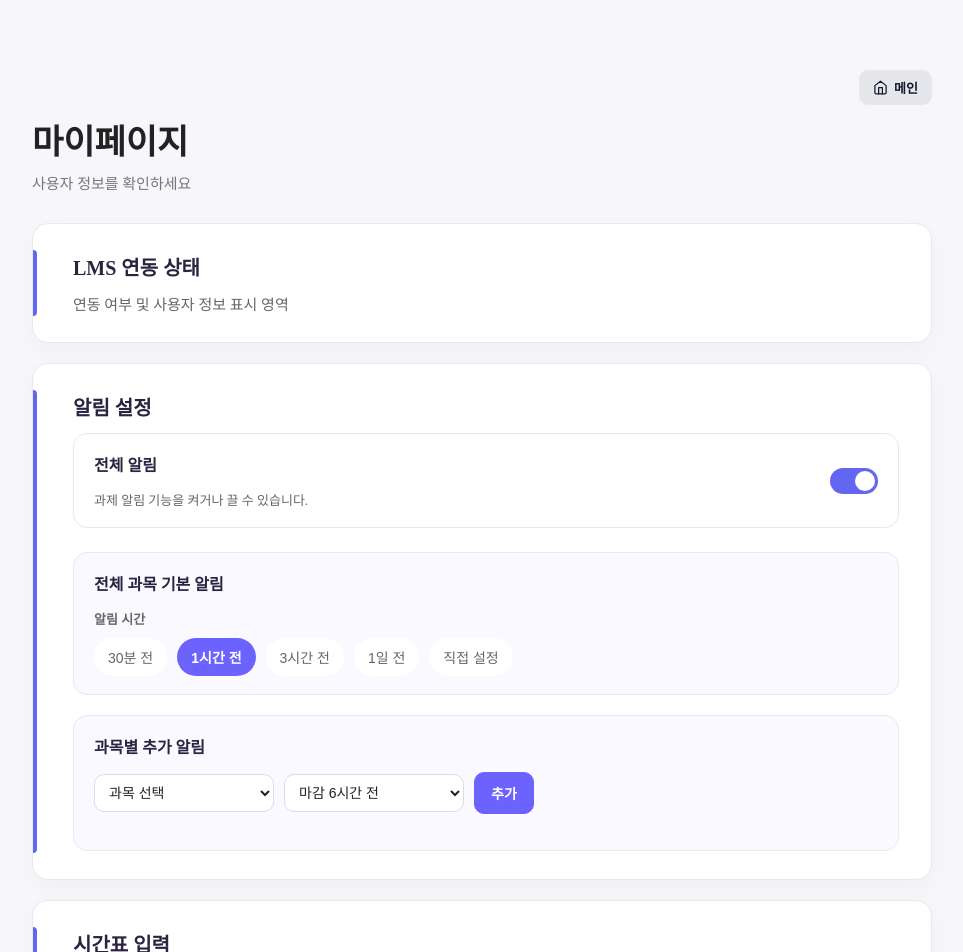
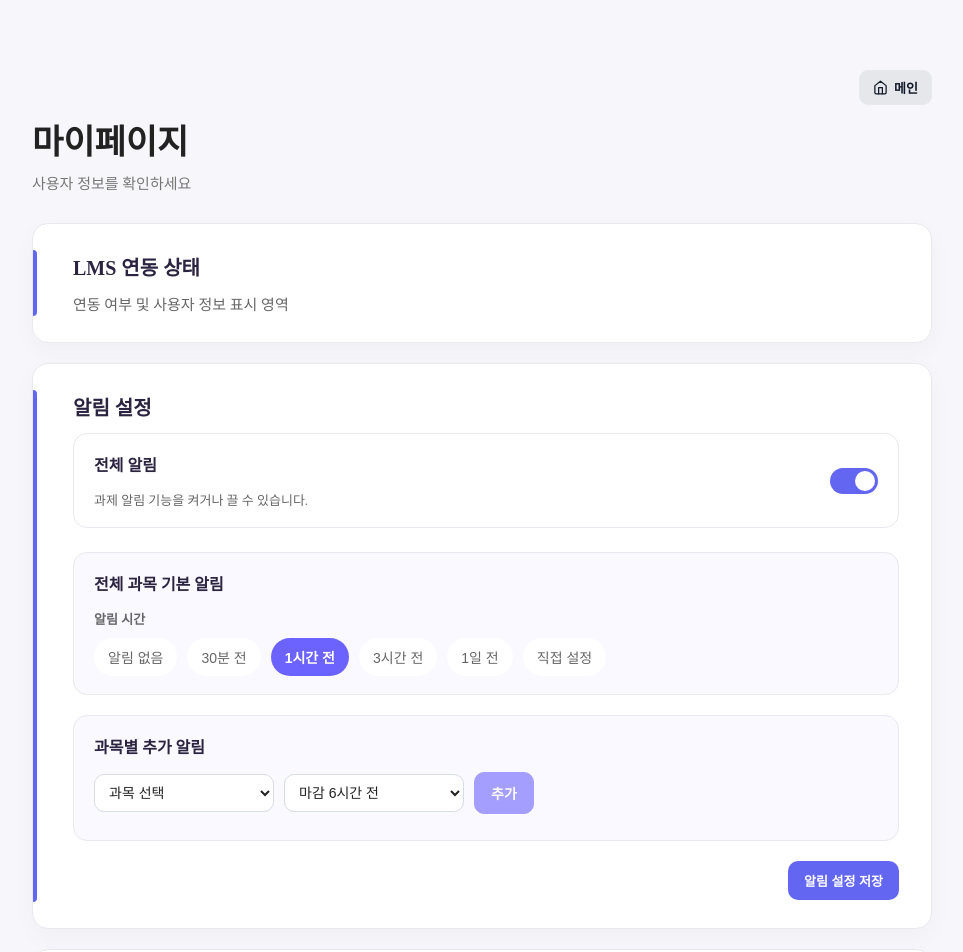
Before and after one commit to KadenID/OSBP_Team_NULL, a React (Vite) app in the folder client/: page /mypage in a window 1280 px wide. Shown: the top 952 px of the page, without its empty margins (158-1121 px from the left). Built offline with nearby package versions, Linux system fonts and the light colour scheme.

Commit message:
refactor: 알림 설정 컴포넌트 구조 및 스타일 정리

```diff
--- a/client/src/Components/my_page/AlarmSettings.css
+++ b/client/src/Components/my_page/AlarmSettings.css
@@ -130,7 +130,7 @@
   transition: transform 0.2s ease, background-color 0.2s ease;
 }
 
-.reminder-chip:hover {
+.reminder-chip:not(:disabled):hover {
   transform: translateY(-1px);
   background-color: var(--alarm-chip-hover);
 }
@@ -196,6 +196,12 @@
   cursor: pointer;
 }
 
+.alarm-select:disabled {
+  cursor: not-allowed;
+  opacity: 0.6;
+  transform: none;
+}
+
 .add-reminder-button {
   padding: 10px 16px;
   border: 1px solid var(--alarm-chip-active);
@@ -208,32 +214,15 @@
   transition: background-color 0.2s ease, transform 0.2s ease;
 }
 
-.add-reminder-button:hover {
+.add-reminder-button:not(:disabled):hover {
   transform: translateY(-1px);
   background-color: var(--alarm-button-hover);
 }
 
-.add-reminder-button:disabled,
-.alarm-select:disabled {
+.add-reminder-button:disabled {
   cursor: not-allowed;
   opacity: 0.6;
   transform: none;
-}
-
-.delete-reminder-button {
-  padding: 8px 12px;
-  border: none;
-  border-radius: 8px;
-  background-color: #ef4444;
-  color: white;
-  font-size: 13px;
-  font-weight: 600;
-  cursor: pointer;
-  transition: 0.2s ease;
-}
-
-.delete-reminder-button:hover {
-  opacity: 0.9;
 }
 
 /* 과목별 알림 목록 */
@@ -261,12 +250,6 @@
   color: var(--card-title);
 }
 
-.alarm-course-time {
-  font-size: 13px;
-  font-weight: 600;
-  color: var(--card-content);
-}
-
 .alarm-course-info {
   display: flex;
   flex-direction: column;
@@ -279,6 +262,73 @@
   color: var(--card-content);
 }
 
+.delete-reminder-button {
+  padding: 8px 12px;
+  border: none;
+  border-radius: 8px;
+  background-color: #ef4444;
+  color: white;
+  font-size: 13px;
+  font-weight: 600;
+  cursor: pointer;
+  transition: opacity 0.2s ease, transform 0.2s ease;
+}
+
+.delete-reminder-button:not(:disabled):hover {
+  opacity: 0.9;
+}
+
+.delete-reminder-button:disabled {
+  cursor: not-allowed;
+  opacity: 0.5;
+  transform: none;
+}
+
+/* 저장 버튼 */
+.save-alarm-wrapper {
+  margin-top: 20px;
+  display: flex;
+  flex-direction: column;
+  align-items: flex-end;
+  gap: 8px;
+}
+
+.save-alarm-button {
+  display: block;
+  padding: 10px 16px;
+  border: none;
+  border-radius: 10px;
+  background-color: var(--primary);
+  color: white;
+  font-size: 13px;
+  font-weight: 600;
+  cursor: pointer;
+  transition: opacity 0.2s ease, transform 0.2s ease;
+}
+
+.save-alarm-button:not(:disabled):hover {
+  opacity: 0.9;
+  transform: translateY(-1px);
+}
+
+.save-alarm-button:disabled {
+  cursor: not-allowed;
+  opacity: 0.5;
+  transform: none;
+}
+
+.alarm-save-message {
+  margin: 0;
+  padding: 8px 12px;
+
+  border-radius: 8px;
+  background-color: rgba(99, 102, 241, 0.08);
+  color: var(--primary);
+
+  font-size: 12px;
+  font-weight: 600;
+}
+
 /* 반응형 */
 @media (max-width: 640px) {
   .alarm-toggle-row,
@@ -289,7 +339,13 @@
 
   .course-reminder-add-row,
   .alarm-select,
-  .add-reminder-button {
+  .add-reminder-button,
+  .delete-reminder-button,
+  .save-alarm-button {
+    width: 100%;
+  }
+
+  .save-alarm-wrapper {
     width: 100%;
   }
 }
--- a/client/src/Components/my_page/AlarmSettings.jsx
+++ b/client/src/Components/my_page/AlarmSettings.jsx
@@ -1,43 +1,66 @@
 import { useState } from "react";
 
+/* 전체 과목 기본 알림 옵션 */
+const reminderOptions = [
+    { id: "none", label: "알림 없음", value: 0, unit: "none" },
+    { id: "30min", label: "30분 전", value: 30, unit: "minute" },
+    { id: "1hour", label: "1시간 전", value: 1, unit: "hour" },
+    { id: "3hour", label: "3시간 전", value: 3, unit: "hour" },
+    { id: "1day", label: "1일 전", value: 1, unit: "day" },
+];
+
+/* 과목별 추가 알림 옵션 */
+const courseReminderOptions = [
+    { id: "3hours", label: "마감 3시간 전", value: 3, unit: "hour" },
+    { id: "6hours", label: "마감 6시간 전", value: 6, unit: "hour" },
+    { id: "12hours", label: "마감 12시간 전", value: 12, unit: "hour" },
+    { id: "1day", label: "마감 1일 전", value: 1, unit: "day" },
+];
+
+/* 과목 목록 */
+const courses = [
+    { id: "course1", name: "과목명1" },
+    { id: "course2", name: "과목명2" },
+];
+
 function AlarmSettings() {
+    /* 전체 알림 상태 */
     const [isAlarmEnabled, setIsAlarmEnabled] = useState(true);
+    const [saveMessage, setSaveMessage] = useState("");
+
+    /* 전체 과목 기본 알림 상태 */
     const [defaultReminder, setDefaultReminder] = useState({
         id: "1hour",
         type: "preset",
         value: 1,
-        unit: "hour"
+        unit: "hour",
     });
 
-    const reminderOptions = [
-        { id: "30min", label: "30분 전", value: 30, unit: "minute" },
-        { id: "1hour", label: "1시간 전", value: 1, unit: "hour" },
-        { id: "3hour", label: "3시간 전", value: 3, unit: "hour" },
-        { id: "1day", label: "1일 전", value: 1, unit: "day" }
-    ];
-    const courses = [
-        { id: "course1", name: "과목명1" },
-        { id: "course2", name: "과목명2" }
-    ]
-
+    /* 과목별 추가 알림 상태 */
     const [selectedCourseId, setSelectedCourseId] = useState("");
     const [selectedReminder, setSelectedReminder] = useState("6hours");
     const [courseReminders, setCourseReminders] = useState({});
 
-    const handleCourseReminderChange = (courseId, value) => {
-        setCourseReminders((prev) => ({...prev, [courseId]: value,}));
-    };
+    const isSelectedCourseAlreadyAdded =
+    selectedCourseId !== "" && courseReminders[selectedCourseId];
 
+    const isAddButtonDisabled =
+    !isAlarmEnabled || !selectedCourseId || isSelectedCourseAlreadyAdded;
+
+    /* 과목별 알림 추가 */
     const handleAddCourseReminder = () => {
-        if (!selectedCourseId) return;
+        if (!selectedCourseId || courseReminders[selectedCourseId]) return;
 
-        setCourseReminders((prev) => ({...prev, [selectedCourseId]: selectedReminder,
+        setCourseReminders((prev) => ({
+            ...prev,
+            [selectedCourseId]: selectedReminder,
         }));
 
         setSelectedCourseId("");
         setSelectedReminder("6hours");
     };
 
+    /* 과목별 알림 삭제 */
     const handleDeleteCourseReminder = (courseId) => {
         setCourseReminders((prev) => {
             const updated = { ...prev };
@@ -46,19 +69,36 @@ function AlarmSettings() {
         });
     };
 
-    const getReminderLabel = (value) => {
-        const labels = {
-            "3hours": "마감 3시간 전",
-            "6hours": "마감 6시간 전",
-            "12hours": "마감 12시간 전",
-            "1day": "마감 1일 전",
+    /* 과목별 알림 라벨 가져오기 */
+    const getReminderLabel = (reminderId) => {
+        const reminder = courseReminderOptions.find(
+            (option) => option.id === reminderId
+        );
+
+        return reminder ? reminder.label : reminderId;
     };
 
-        return labels[value] || value;
+    /* 알림 설정 저장 */
+    const handleSaveAlarmSettings = () => {
+        const isDefaultAlarmDisabled = defaultReminder.id === "none";
+
+        console.log({
+            isAlarmEnabled,
+            isDefaultAlarmDisabled,
+            defaultReminder,
+            courseReminders,
+        });
+
+        setSaveMessage("알림 설정이 저장되었습니다.");
+
+        setTimeout(() => {
+            setSaveMessage("");
+        }, 3000);
     };
 
     return (
     <div className="alarm-settings">
+        {/* 전체 알림 켜기/끄기 */}
         <div className="alarm-toggle-row">
             <div>
                 <h3 className="alarm-section-title">전체 알림</h3>
@@ -71,8 +111,7 @@ function AlarmSettings() {
                 <input
                 type="checkbox"
                 checked={isAlarmEnabled}
-            onChange={() => setIsAlarmEnabled(!isAlarmEnabled)}
-          />
+                onChange={(e) => setIsAlarmEnabled(e.target.checked)}/>
                 <span className="alarm-slider"></span>
             </label>
         </div>
@@ -82,7 +121,6 @@ function AlarmSettings() {
             <div className="alarm-section">
                 <h3 className="alarm-section-title">전체 과목 기본 알림</h3>
                 <label className="alarm-label">알림 시간</label>
-
                 <div className="reminder-chip-group">
                     {reminderOptions.map((option) => (
                         <button
@@ -116,18 +154,17 @@ function AlarmSettings() {
                         : "reminder-chip"
                     }
                     onClick={() =>
-                setDefaultReminder({
+                        setDefaultReminder((prev) => ({
                             id: "custom",
                             type: "custom",
-                    value: 2,
-                    unit: "hour",
-                })
+                            value: prev.type === "custom" ? prev.value : 2,
+                            unit: prev.type === "custom" ? prev.unit : "hour",
+                        }))
                     }
-            >
-                직접 설정
-            </button>
+                    > 직접 설정 </button>
                 </div>
 
+                {/* 직접 설정 입력 영역 */}
                 {defaultReminder.type === "custom" && (
                     <div className="custom-reminder-box">
                         <span>마감</span>
@@ -137,15 +174,15 @@ function AlarmSettings() {
                         min="1"
                         disabled={!isAlarmEnabled}
                         value={defaultReminder.value}
-                    onChange={(e) =>
+                        onChange={(e) => {
+                            const nextValue = Math.max(1, Number(e.target.value) || 1);
                             setDefaultReminder({
                                 ...defaultReminder,
-                            id : "custom",
+                                id: "custom",
                                 type: "custom",
-                            value: Number(e.target.value),
-                        })
-                    }
-                />
+                                value: nextValue,
+                            });
+                        }}/>
 
                         <select
                         value={defaultReminder.unit}
@@ -153,12 +190,11 @@ function AlarmSettings() {
                         onChange={(e) =>
                             setDefaultReminder({
                                 ...defaultReminder,
-                            id : "custom",
+                                id: "custom",
                                 type: "custom",
                                 unit: e.target.value,
                             })
-                    }
-                >
+                        }>
                             <option value="minute">분</option>
                             <option value="hour">시간</option>
                             <option value="day">일</option>
@@ -167,13 +203,13 @@ function AlarmSettings() {
                         <span>전</span>
                     </div>
                 )}
-
             </div>
 
             {/* 과목별 추가 알림 */}
             <div className="alarm-section">
                 <h3 className="alarm-section-title">과목별 추가 알림</h3>
 
+                {/* 과목별 알림 추가 입력 영역 */}
                 <div className="course-reminder-add-row">
                     <select
                     className="alarm-select"
@@ -182,10 +218,14 @@ function AlarmSettings() {
                     onChange={(e) => setSelectedCourseId(e.target.value)}
                     >
                         <option value="">과목 선택</option>
-
                         {courses.map((course) => (
-                    <option key={course.id} value={course.id}>
+                            <option
+                            key={course.id}
+                            value={course.id}
+                            disabled={Boolean(courseReminders[course.id])}
+                            >
                                 {course.name}
+                                {courseReminders[course.id] ? " - 이미 추가됨" : ""}
                             </option>
                         ))}
                     </select>
@@ -196,30 +236,32 @@ function AlarmSettings() {
                     value={selectedReminder}
                     onChange={(e) => setSelectedReminder(e.target.value)}
                     >
-                <option value="3hours">마감 3시간 전</option>
-                <option value="6hours">마감 6시간 전</option>
-                <option value="12hours">마감 12시간 전</option>
-                <option value="1day">마감 1일 전</option>
+                        {courseReminderOptions.map((option) => (
+                            <option key={option.id} value={option.id}>
+                                {option.label}
+                            </option>
+                        ))}
                     </select>
 
                     <button
                     type="button"
                     className="add-reminder-button"
-                disabled={!isAlarmEnabled}
+                    disabled={isAddButtonDisabled}
                     onClick={handleAddCourseReminder}
                     >
                     추가
                     </button>
+                </div>
 
+                {/* 과목별 알림 목록 */}
                 <div className="alarm-course-list">
                     {Object.entries(courseReminders).map(([courseId, reminder]) => {
                         const course = courses.find((c) => c.id === courseId);
 
                         return (
                         <div className="alarm-course-item" key={courseId}>
-                            <span className="alarm-course-name">
-                                {course?.name}
-                            </span>
+                            <span className="alarm-course-name">{course?.name}</span>
+
                             <div className="alarm-course-info">
                                 <span className="alarm-course-time">
                                     {getReminderLabel(reminder)}
@@ -229,20 +271,37 @@ function AlarmSettings() {
                             <button
                             type="button"
                             className="delete-reminder-button"
-                        onClick={() =>
-                            handleDeleteCourseReminder(courseId)
-                        }
-                        > 삭제
+                            disabled={!isAlarmEnabled}
+                            onClick={() => handleDeleteCourseReminder(courseId)}
+                            >
+                            삭제
                             </button>
                         </div>
                         );
                     })}
                 </div>
             </div>
+
+            {/* 알림 설정 저장 */}
+            <div className="save-alarm-wrapper">
+                {saveMessage && isAlarmEnabled && (
+                    <p className="alarm-save-message">
+                        {saveMessage}
+                    </p>
+                )}
+
+                <button
+                type="button"
+                className="save-alarm-button"
+                onClick={handleSaveAlarmSettings}
+                disabled={!isAlarmEnabled}
+                >
+                    알림 설정 저장
+                </button>
             </div>
         </div>
     </div>
     );
-}
+};
 
 export default AlarmSettings;
--- a/client/src/Components/my_page/MyPage.jsx
+++ b/client/src/Components/my_page/MyPage.jsx
@@ -27,7 +27,7 @@ function MyPageCard({ title = "", content = "" }) {
     return (
         <section className="mypage-card">
             <h2 className="mypage-card-title">{title}</h2>
-            {content && <p className="mypage-card-content">{content}</p>}
+            {content && <div className="mypage-card-content">{content}</div>}
         </section>
     );
 }
```
Lines whose indentation alone changed are shown as unchanged.
